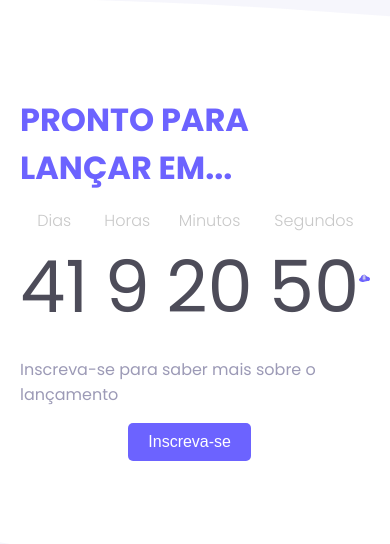
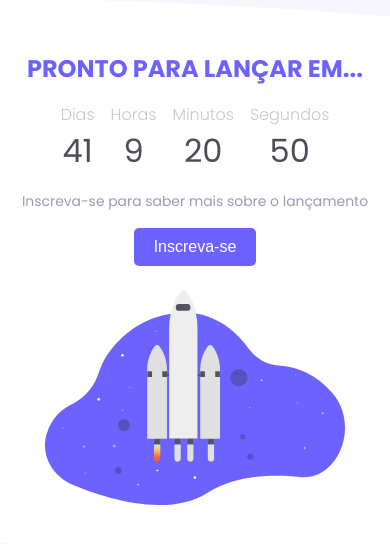
Before and after one commit to ACFEREIRA/countdown, a plain HTML site: page index.html in a window 390 px wide. Shown: the part 144-688 px from the top of the page. Drawn offline with Linux system fonts and the light colour scheme.

Commit message:
application responsiveness

```diff
--- a/style.css
+++ b/style.css
@@ -121,6 +121,10 @@ body {
   cursor: pointer;
 }
 
+.countdown button:hover {
+  transform: scale(1.3);
+}
+
 .image_foguete {
   display: flex;
   justify-content: center;
@@ -137,3 +141,59 @@ body {
   position: relative;
   z-index: -1;
 }
+
+/* media queries */
+@media only screen and (max-width: 940px) {
+
+  .container {
+    flex-direction: row;
+    justify-content: center;
+    align-items: center;
+  }
+
+  .countdown {
+    flex: none;
+    margin-right: 1rem;
+  }
+
+  .countdown h1 {
+    font-size: 1.5rem;
+  }
+
+  .time-box span {
+    font-size: 2rem;
+  }
+
+  .image_foguete {
+    flex: none;
+  }
+}
+
+@media only screen and (max-width: 800px) {
+
+  .countdown h2 {
+    font-size: 0.87rem;
+  }
+
+  .image_foguete {
+    flex: none;
+    max-width: 300px;
+    width: 100%;
+  }
+}
+
+@media only screen and (max-width: 390px) {
+
+  .container {
+    flex-direction: column;
+    justify-content: center;
+    align-items: center;
+  }
+
+  .countdown {
+    flex: none;
+    margin: 0;
+    margin-bottom: 1.5rem;
+  }
+
+}
```
